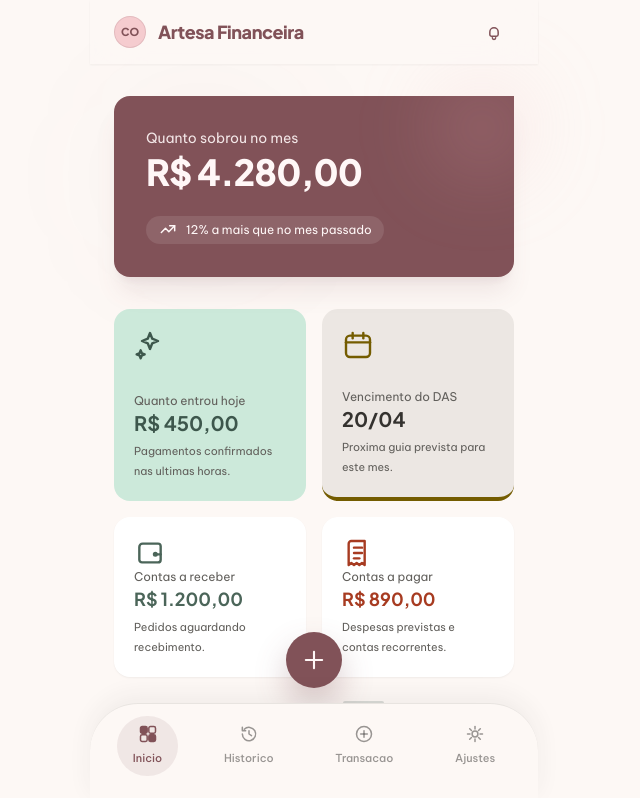
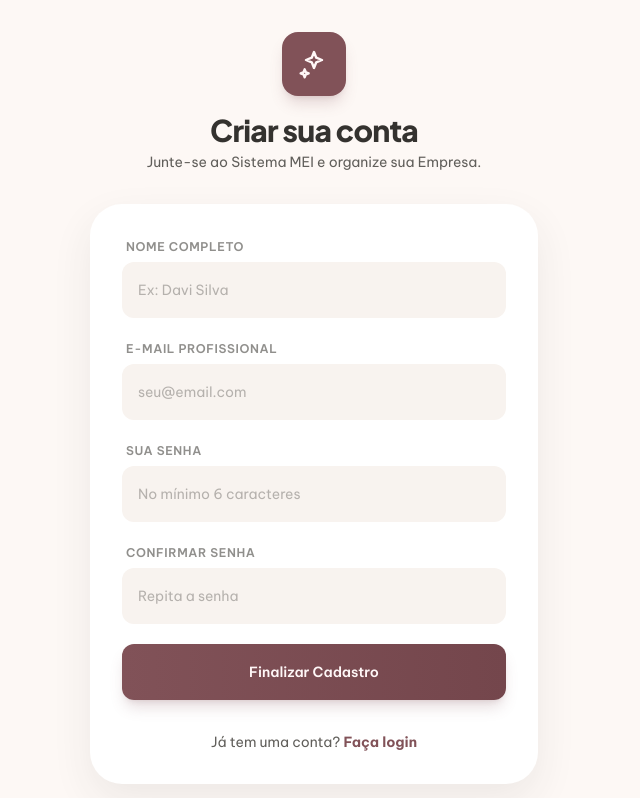
Before and after one commit to tresharts/sistema-mei, a React (Vite) app in the folder frontend/: page /cadastro in a window 1280 px wide. Before the commit this address led to /. Shown: the top 798 px of the page, without its empty margins (326-966 px from the left). Built offline with nearby package versions, Linux system fonts and the light colour scheme.

Commit message:
construção da lógica da página de login/cadastro

```diff
--- a/frontend/src/components/ui/Button.tsx
+++ b/frontend/src/components/ui/Button.tsx
@@ -1,4 +1,4 @@
-import type { ButtonHTMLAttributes, PropsWithChildren } from "react";
+import { forwardRef, type ButtonHTMLAttributes, type PropsWithChildren } from "react";
 import { cn } from "../../lib/cn";
 
 type ButtonVariant = "primary" | "secondary" | "ghost";
@@ -7,40 +7,41 @@ type ButtonProps = PropsWithChildren<
   ButtonHTMLAttributes<HTMLButtonElement> & {
     variant?: ButtonVariant;
     fullWidth?: boolean;
+    isLoading?: boolean; // Novo: para feedback visual de requisição
   }
 >;
 
 const buttonVariants: Record<ButtonVariant, string> = {
-  primary:
-    "bg-gradient-to-r from-primary to-primary-dim text-on-primary shadow-lg shadow-primary/20 hover:opacity-95 focus-visible:outline-primary",
-  secondary:
-    "bg-surface-container-low text-on-surface hover:bg-surface-container-high focus-visible:outline-primary",
-  ghost:
-    "bg-transparent text-on-surface-variant hover:bg-surface-container-low focus-visible:outline-primary",
+  primary: "bg-gradient-to-r from-primary to-primary-dim text-on-primary shadow-lg shadow-primary/20 hover:opacity-95 focus-visible:outline-primary",
+  secondary: "bg-surface-container-low text-on-surface hover:bg-surface-container-high focus-visible:outline-primary",
+  ghost: "bg-transparent text-on-surface-variant hover:bg-surface-container-low focus-visible:outline-primary",
 };
 
-function Button({
-  children,
-  className,
-  fullWidth = false,
-  type = "button",
-  variant = "primary",
-  ...props
-}: ButtonProps) {
+const Button = forwardRef<HTMLButtonElement, ButtonProps>(
+  ({ children, className, fullWidth = false, type = "button", variant = "primary", isLoading, ...props }, ref) => {
     return (
       <button
+        ref={ref}
         type={type}
+        disabled={isLoading || props.disabled}
         className={cn(
           "inline-flex min-h-14 items-center justify-center rounded-xl px-4 text-sm font-semibold transition duration-200 focus-visible:outline focus-visible:outline-2 focus-visible:outline-offset-2 disabled:cursor-not-allowed disabled:opacity-60",
           fullWidth && "w-full",
           buttonVariants[variant],
-        className,
+          className
         )}
         {...props}
       >
-      {children}
+        {isLoading ? (
+          <div className="h-5 w-5 animate-spin rounded-full border-2 border-current border-t-transparent" />
+        ) : (
+          children
+        )}
       </button>
     );
   }
+);
+
+Button.displayName = "Button";
 
 export default Button;
--- a/frontend/src/components/ui/Input.tsx
+++ b/frontend/src/components/ui/Input.tsx
@@ -1,18 +1,38 @@
-import type { InputHTMLAttributes } from "react";
+import { forwardRef, type InputHTMLAttributes } from "react";
 import { cn } from "../../lib/cn";
 
-type InputProps = InputHTMLAttributes<HTMLInputElement>;
+// Adicionamos a prop 'error' para mostrar mensagens do Zod
+type InputProps = InputHTMLAttributes<HTMLInputElement> & {
+  error?: string;
 
-function Input({ className, ...props }: InputProps) {
+};
+
+// Usamos forwardRef para o React Hook Form conseguir "enxergar" o input
+const Input = forwardRef<HTMLInputElement, InputProps>(
+  ({ className, error, ...props }, ref) => {
     return (
+      <div className="w-full space-y-1.5">
         <input
+          ref={ref} // A referência é conectada aqui!
           className={cn(
-        "min-h-14 w-full rounded-xl border-none bg-surface-container-low px-4 text-sm text-on-surface placeholder:text-outline-variant focus:bg-surface-container-highest focus:outline-none focus:ring-2 focus:ring-primary/15",
-        className,
+            "min-h-14 w-full rounded-xl border-none bg-surface-container-low px-4 text-sm text-on-surface placeholder:text-outline-variant focus:bg-surface-container-highest focus:outline-none focus:ring-2 focus:ring-primary/15 transition-all",
+            error && "ring-2 ring-error/50 bg-error/5", // Estilo de erro
+            className
           )}
           {...props}
         />
+        {error && (
+          <span className="text-xs font-medium text-error px-1">
+            {error}
+          </span>
+        )}
+      </div>
     );
   }
+);
+
+Input.displayName = "Input"; // Boa prática para debugging
+
+
 
 export default Input;
--- a/frontend/src/data/mockData.ts
+++ b/frontend/src/data/mockData.ts
@@ -7,6 +7,8 @@ import type {
   TransactionCategory,
   TransactionItem,
 } from "../types/finance";
+
+
 
 export const dashboardHighlights: DashboardHighlight[] = [
   {
--- /dev/null
+++ b/frontend/src/lib/api.ts
@@ -0,0 +1,14 @@
+// src/lib/axios.ts
+import axios from 'axios';
+
+export const api = axios.create({
+  baseURL: import.meta.env.VITE_API_URL, // URL do seu Spring Boot
+});
+
+api.interceptors.request.use((config) => {
+  const token = localStorage.getItem('acessToken');
+  if (token) {
+    config.headers.Authorization = `Bearer ${token}`;
+  }
+  return config;
+});
--- a/frontend/src/lib/constants.ts
+++ b/frontend/src/lib/constants.ts
@@ -3,9 +3,12 @@ import type { NavItem } from "../types/navigation";
 export const ROUTE_PATHS = {
   dashboard: "/",
   login: "/login",
+  esqueciSenha: "/redefinir-senha",
+  cadastro: "/cadastro",
   history: "/historico",
   newTransaction: "/movimentacoes/nova",
   settings: "/ajustes",
+  googleCallback: "/google-callback",
 } as const;
 
 export const APP_NAVIGATION: NavItem[] = [
--- /dev/null
+++ b/frontend/src/pages/CadastroPage.tsx
@@ -0,0 +1,161 @@
+import { useForm } from "react-hook-form";
+import { zodResolver } from "@hookform/resolvers/zod";
+import * as z from "zod";
+import { Link, useNavigate } from "react-router-dom";
+import { api } from "../lib/api";
+import { ROUTE_PATHS } from "../lib/constants";
+
+import Input from "../components/ui/Input";
+import Button from "../components/ui/Button";
+import AppIcon from "../components/ui/AppIcon";
+
+const registerSchema = z.object({
+  nome: z.string().min(3, "Nome deve ter pelo menos 3 caracteres"),
+  email: z.string().email("E-mail inválido"),
+  senha: z.string().min(6, "A senha deve ter no mínimo 6 caracteres"),
+  confirmarSenha: z.string()
+}).refine((data) => data.senha === data.confirmarSenha, {
+  message: "As senhas não coincidem",
+  path: ["confirmarSenha"],
+});
+
+type RegisterForm = z.infer<typeof registerSchema>;
+
+function CadastroPage() {
+  const navigate = useNavigate();
+
+  const {
+    register,
+    handleSubmit,
+    formState: { errors, isSubmitting },
+  } = useForm<RegisterForm>({
+    resolver: zodResolver(registerSchema),
+  });
+
+  // 2. Chamada para o seu Backend Spring Boot
+  const onSubmit = async (data: RegisterForm) => {
+    try {
+      const payload = {
+        nome: data.nome,
+        email: data.email,
+        senha: data.senha
+      };
+
+      await api.post("/auth/register", payload);
+
+      alert("Conta criada com sucesso!");
+      navigate(ROUTE_PATHS.login);
+    } catch (error: any) {
+        console.error("Erro ao cadastrar:", error.response || error);
+        const message = error.response?.data?.message || "Erro ao cadastrar. Verifique os dados.";
+        alert(message);
+    }
+  };
+
+  return (
+    <main className="min-h-screen overflow-hidden bg-background px-4 py-8">
+      <div className="pointer-events-none fixed left-[-4rem] top-24 h-40 w-40 rounded-full bg-primary/10 blur-3xl" />
+      <div className="pointer-events-none fixed bottom-[-3rem] right-[-2rem] h-48 w-48 rounded-full bg-tertiary-container/15 blur-3xl" />
+
+      <div className="relative mx-auto flex min-h-[calc(100vh-4rem)] w-full max-w-md flex-col justify-center">
+
+        <header className="mb-8 space-y-4 text-center">
+          <div className="mx-auto flex h-16 w-16 items-center justify-center rounded-2xl bg-primary text-on-primary shadow-lg shadow-primary/20">
+            <AppIcon name="sparkles" className="h-8 w-8" />
+          </div>
+          <div className="space-y-1">
+            <h1 className="font-headline text-3xl font-extrabold tracking-tight text-on-surface">
+              Criar sua conta
+            </h1>
+            <p className="text-sm text-on-surface-variant">
+              Junte-se ao Sistema MEI e organize sua Empresa.
+            </p>
+          </div>
+        </header>
+
+        <section className="rounded-[2rem] bg-surface-container-lowest p-8 shadow-[0_16px_40px_rgba(52,50,47,0.08)]">
+          <form onSubmit={handleSubmit(onSubmit)} className="space-y-5">
+
+            <div className="space-y-1.5">
+              <label className="text-xs font-semibold uppercase tracking-wider text-on-surface-variant/70 ml-1">
+                Nome Completo
+              </label>
+              <Input
+                {...register("nome")}
+                placeholder="Ex: Davi Silva"
+                error={errors.nome?.message}
+              />
+            </div>
+
+            <div className="space-y-1.5">
+              <label className="text-xs font-semibold uppercase tracking-wider text-on-surface-variant/70 ml-1">
+                E-mail Profissional
+              </label>
+              <Input
+                {...register("email")}
+                type="email"
+                placeholder="seu@email.com"
+                error={errors.email?.message}
+              />
+            </div>
+
+            <div className="space-y-1.5">
+              <label className="text-xs font-semibold uppercase tracking-wider text-on-surface-variant/70 ml-1">
+                Sua Senha
+              </label>
+              <Input
+                {...register("senha")}
+                type="password"
+                placeholder="No mínimo 6 caracteres"
+                error={errors.senha?.message}
+              />
+            </div>
+
+            <div className="space-y-1.5">
+              <label className="text-xs font-semibold uppercase tracking-wider text-on-surface-variant/70 ml-1">
+                Confirmar Senha
+              </label>
+              <Input
+                {...register("confirmarSenha")}
+                type="password"
+                placeholder="Repita a senha"
+                error={errors.confirmarSenha?.message}
+              />
+            </div>
+
+            <Button
+              type="submit"
+              fullWidth
+              isLoading={isSubmitting}
+              className="mt-4 h-14 text-base font-bold shadow-primary/20"
+            >
+              Finalizar Cadastro
+            </Button>
+          </form>
+
+          <footer className="mt-8 text-center">
+            <p className="text-sm text-on-surface-variant">
+              Já tem uma conta?{" "}
+              <Link
+                to={ROUTE_PATHS.login}
+                className="font-bold text-primary hover:underline"
+              >
+                Faça login
+              </Link>
+            </p>
+          </footer>
+        </section>
+
+        <div className="mt-8 flex items-center justify-center gap-2 opacity-50">
+          <div className="h-px w-8 bg-on-surface-variant" />
+          <p className="text-[10px] font-medium uppercase tracking-widest text-on-surface-variant">
+            Segurança Nível MVP
+          </p>
+          <div className="h-px w-8 bg-on-surface-variant" />
+        </div>
+      </div>
+    </main>
+  );
+}
+
+export default CadastroPage;
--- a/frontend/src/pages/LoginPage.tsx
+++ b/frontend/src/pages/LoginPage.tsx
@@ -1,17 +1,47 @@
-import type { FormEvent } from "react";
-import { useNavigate } from "react-router-dom";
+import { useForm } from "react-hook-form";
+import { zodResolver } from "@hookform/resolvers/zod";
+import * as z from "zod";
+import { api } from "../lib/api";
+import Input from "../components/ui/Input";
+import { Link, useNavigate } from "react-router-dom";
 import Button from "../components/ui/Button";
 import AppIcon from "../components/ui/AppIcon";
-import Input from "../components/ui/Input";
-import { loginHighlights } from "../data/mockData";
 import { ROUTE_PATHS } from "../lib/constants";
+const loginSchema = z.object({
+  email: z.string().email("E-mail inválido"),
+  senha: z.string().min(6, "Senha curta demais"),
+});
+
+const loginHighlights = [
+  "Gestão de vendas rápida",
+  "Relatórios automáticos",
+  "Segurança de nível bancário"
+];
+
+type LoginForm = z.infer<typeof loginSchema>;
 
 function LoginPage() {
   const navigate = useNavigate();
 
-  const handleSubmit = (event: FormEvent<HTMLFormElement>) => {
-    event.preventDefault();
-    navigate(ROUTE_PATHS.dashboard);
+  // Hook Form
+  const { register, handleSubmit, formState: { errors } } = useForm<LoginForm>({
+    resolver: zodResolver(loginSchema),
+  });
+
+  //(Passo 2)
+  const onSubmit = async (data: LoginForm) => {
+    try {
+      const response = await api.post("/auth/login", data);
+      const { acessToken, refreshToken } = response.data;
+
+      localStorage.setItem("@SistemaMEI:token", acessToken);
+      localStorage.setItem("@SistemaMEI:refreshToken", refreshToken);
+
+      navigate(ROUTE_PATHS.dashboard);
+    } catch (error: any) {
+      console.error("Erro ao fazer login:", error.response || error);
+      alert("Falha no login. Verifique suas credenciais.");
+    }
   };
 
   return (
@@ -60,37 +90,67 @@ function LoginPage() {
             </h2>
           </div>
 
-          <form className="space-y-4" onSubmit={handleSubmit}>
+          <form className="space-y-4" onSubmit={handleSubmit(onSubmit)}>
             <div className="space-y-2">
               <label className="text-sm font-medium text-on-surface-variant" htmlFor="email">
                 E-mail
               </label>
-              <Input id="email" placeholder="seuemail@exemplo.com" type="email" />
+              <Input
+                {...register("email")}
+                id="email"
+                placeholder="seuemail@exemplo.com"
+                type="email"
+                error={errors.email?.message}
+                />
             </div>
 
             <div className="space-y-2">
-              <label className="text-sm font-medium text-on-surface-variant" htmlFor="password">
-                Senha
-              </label>
-              <Input id="password" placeholder="Digite sua senha" type="password" />
+              <div className="flex justify-between">
+                  <label className="text-sm font-medium text-on-surface-variant flex  flex-order-1" htmlFor="senha">
+                    Senha
+                  </label>
+                  <button className="font-semibold text-primary flex-order-0" type="button">
+                    Esqueci minha senha
+
+                  </button>
+
+              </div>
+              <Input
+                {...register("senha")}
+                id="password"
+                placeholder="Digite sua senha"
+                type="password"
+                error={errors.senha?.message}
+
+                />
             </div>
 
-            <div className="flex items-center justify-between text-xs text-on-surface-variant">
-              <span>Ambiente inicial sem API real</span>
-              <button className="font-semibold text-primary" type="button">
-                Esqueci a senha
-              </button>
-            </div>
 
-            <Button className="font-headline text-base font-bold" fullWidth type="submit">
+
+            <Button
+                className="font-headline text-base font-bold"
+                fullWidth type="submit"
+                typeof="submit"
+                >
               Entrar no prototipo
             </Button>
           </form>
 
-          <p className="mt-5 text-center text-xs leading-5 text-on-surface-variant">
+          <footer className="mt-8 text-center">
+            <p className="text-sm text-on-surface-variant">
+             Não tem uma conta?{" "}
+             <Link
+               to={ROUTE_PATHS.cadastro}
+              className="font-bold text-primary hover:underline transition-all"
+              >
+              Cadastre-se agora
+              </Link>
+            </p>
+          </footer>
+          {/* <p className="mt-5 text-center text-xs leading-5 text-on-surface-variant">
             Ao entrar, voce acessa as telas iniciais de dashboard, historico,
             movimentacoes e ajustes com dados mockados.
-          </p>
+          </p> */}
         </section>
       </div>
     </main>
--- /dev/null
+++ b/frontend/src/pages/RedefinirSenha.tsx
@@ -0,0 +1,10 @@
+const RedefinirSenha = () => {
+    return (
+        <div className="flex flex-col items-center justify-center min-h-screen bg-gray-100">
+            <h1 className="text-3xl font-bold mb-4">Redefinir Senha</h1>
+            <p className="text-center mb-6">Insira seu e-mail para receber as instruções de redefinição de senha.</p>
+        </div>
+    );
+}
+
+export default RedefinirSenha;
--- a/frontend/src/routes/AppRoutes.tsx
+++ b/frontend/src/routes/AppRoutes.tsx
@@ -6,11 +6,15 @@ import LoginPage from "../pages/LoginPage";
 import NewTransactionPage from "../pages/NewTransactionPage";
 import SettingsPage from "../pages/SettingsPage";
 import { ROUTE_PATHS } from "../lib/constants";
+import CadastroPage from "../pages/CadastroPage";
+import RedefinirSenha from "../pages/RedefinirSenha";
 
 function AppRoutes() {
   return (
     <Routes>
       <Route path={ROUTE_PATHS.login} element={<LoginPage />} />
+      <Route path={ROUTE_PATHS.cadastro} element={<CadastroPage />} />
+      <Route path={ROUTE_PATHS.esqueciSenha} element={<RedefinirSenha />} />
 
       <Route element={<AppShell />}>
         <Route path={ROUTE_PATHS.dashboard} element={<DashboardPage />} />
```
Also changed, not shown: frontend/package.json (+9 -1 lines), 2 other files (tests, documents, lock files or other folders). Lines whose indentation alone changed are shown as unchanged.
